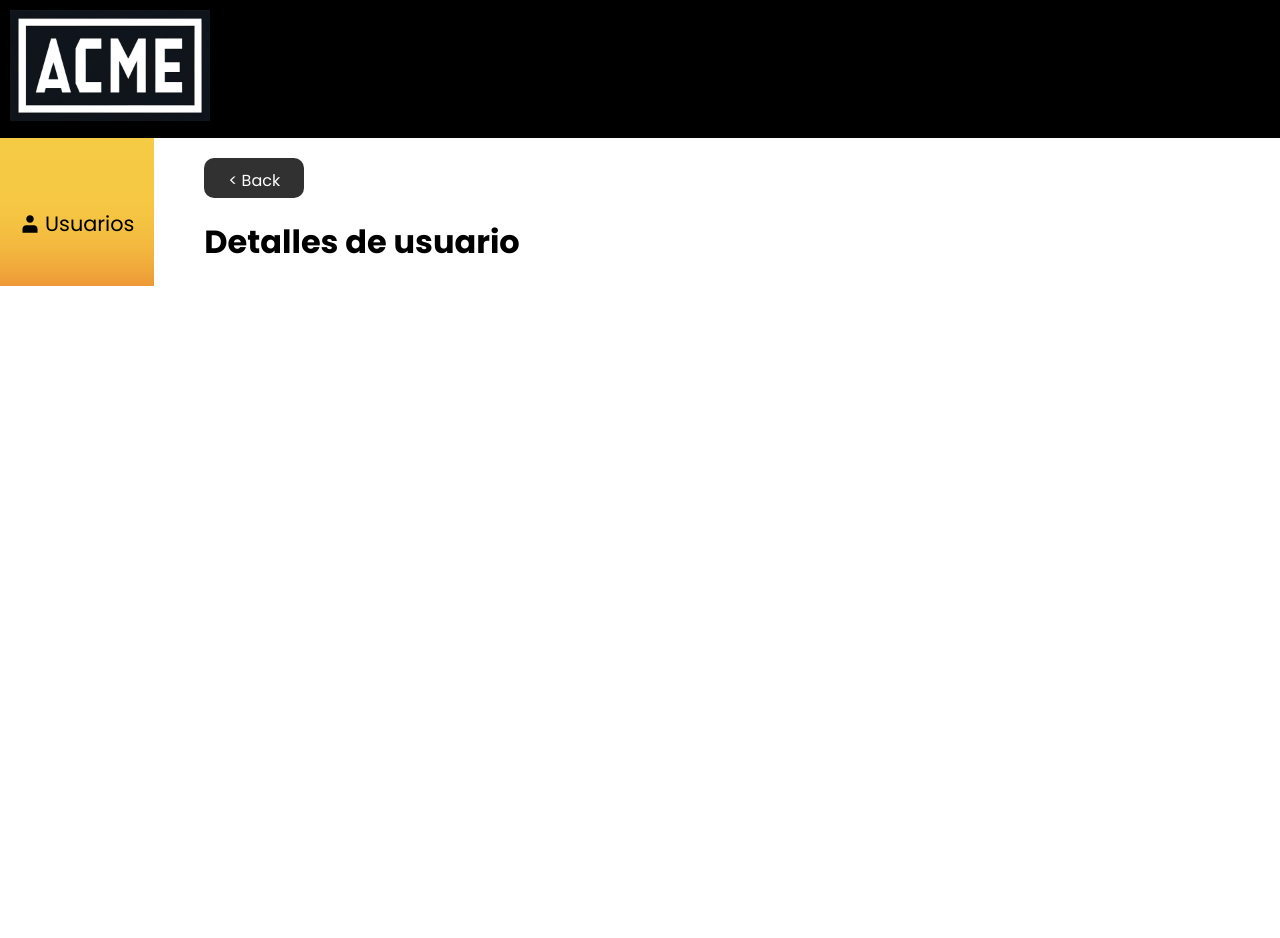
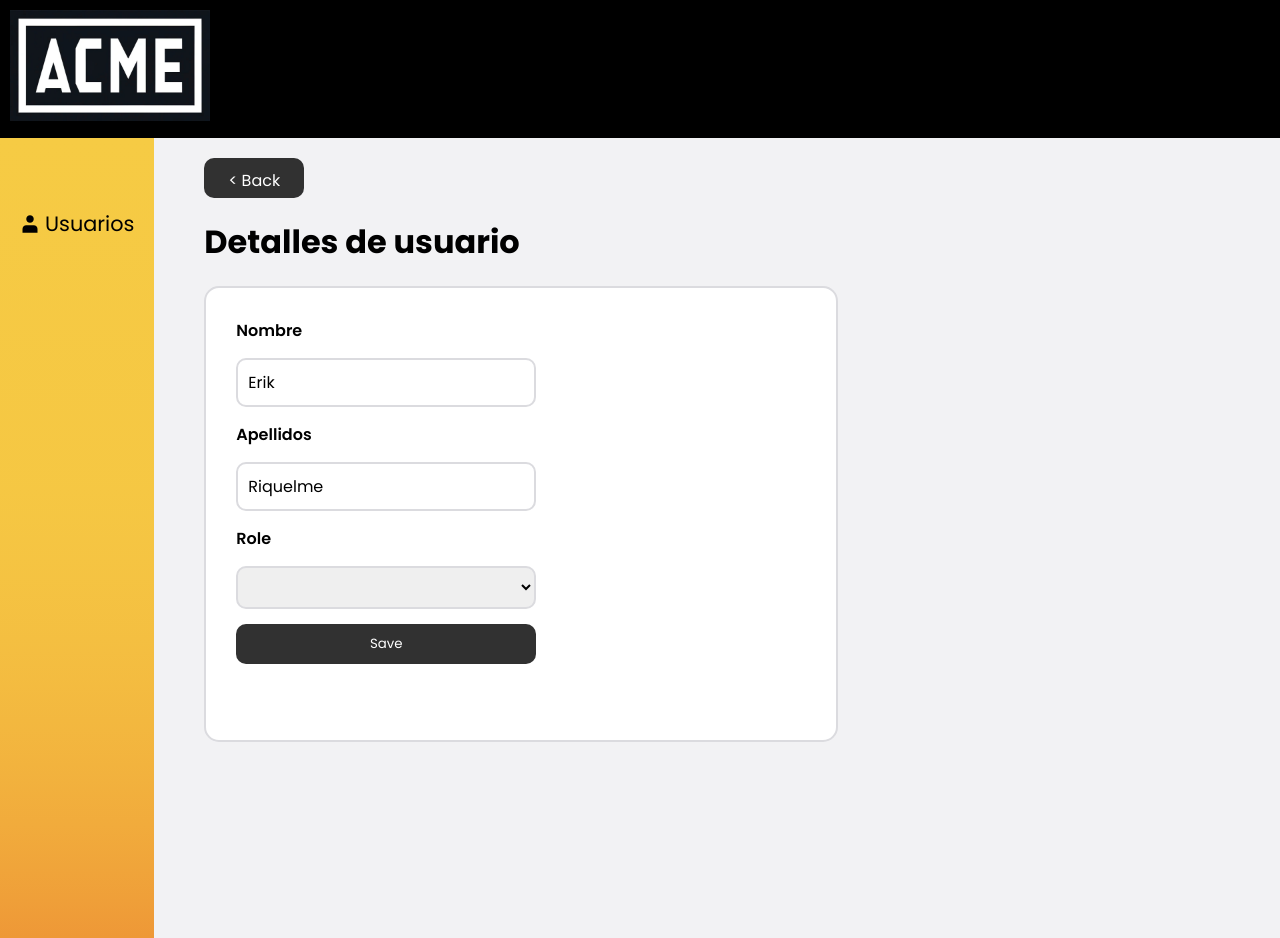
Before and after one commit to InsanityPrision/justnet-prueba-tecnica, a React (Vite) app: page /user-detail in a window 1280 px wide. Before the commit the page ends 800 px from the top, so only its background shows below. Built offline with nearby package versions, Linux system fonts and the light colour scheme; no server answers.

Commit message:
Add UserDetail form component

```diff
--- a/src/components/App/App.css
+++ b/src/components/App/App.css
@@ -2,4 +2,6 @@
   display: flex;
   flex-direction: row;
   gap: 30px;
+  height: 100vh;
+  background-color: #f2f2f4;
 }
--- a/src/styles/styles.css
+++ b/src/styles/styles.css
@@ -39,3 +39,12 @@ button {
   background: none;
   border: none;
 }
+
+input {
+  margin: 0;
+  padding: 0;
+  font-family: inherit;
+  font-weight: inherit;
+  border: none;
+  appearance: none;
+}
--- /dev/null
+++ b/src/users/components/UserDetail/UserDetail.css
@@ -0,0 +1,31 @@
+.user-detail-container {
+  border: 2px var(--border-color) solid;
+  border-radius: 15px;
+  padding: 30px;
+  display: flex;
+  flex-direction: column;
+  gap: 15px;
+  height: 60%;
+  width: 60%;
+  background-color: #fff;
+}
+
+.user-detail {
+  font-weight: 600;
+}
+
+.user-information {
+  border: 2px var(--border-color) solid;
+  border-radius: 10px;
+  padding: 10px;
+  font-size: 1rem;
+  width: 300px;
+}
+
+.save-form {
+  color: #fff;
+  background-color: #313131;
+  width: 300px;
+  padding: 10px;
+  border-radius: 10px;
+}
--- /dev/null
+++ b/src/users/components/UserDetail/UserDetail.tsx
@@ -0,0 +1,64 @@
+import { useState } from "react";
+import User from "../../types";
+import "./UserDetail.css";
+
+interface UserDetailProps {
+  user: User | null;
+}
+
+const UserDetail: React.FC<UserDetailProps> = ({ user }) => {
+  if (!user) {
+    throw new Error("User not found");
+  }
+
+  const userCompletName = user.name.split(" ");
+  const userName = userCompletName[0];
+  const userSurname = userCompletName[1];
+
+  const [{ name, surname, role }, setUserData] = useState({
+    name: userName,
+    surname: userSurname,
+    role: user.role_name,
+  });
+
+  const updateUserData = (event: React.ChangeEvent<HTMLInputElement>) => {
+    setUserData((userData) => ({
+      ...userData,
+      [event.target.id]: event.target.value,
+    }));
+  };
+
+  return (
+    <form className="user-detail-container">
+      <label className="user-detail" htmlFor="name">
+        Nombre
+      </label>
+      <input
+        className="user-information"
+        type="text"
+        id="name"
+        value={name}
+        onChange={updateUserData}
+      />
+      <label className="user-detail" htmlFor="surname">
+        Apellidos
+      </label>
+      <input
+        className="user-information"
+        type="text"
+        id="surname"
+        value={surname}
+        onChange={updateUserData}
+      />
+      <label className="user-detail" htmlFor="role">
+        Role
+      </label>
+      <select className="user-information" defaultValue={role}>
+        {}
+      </select>
+      <button className="save-form">Save</button>
+    </form>
+  );
+};
+
+export default UserDetail;
--- a/src/users/pages/UserDetailPage/UserDetailPage.tsx
+++ b/src/users/pages/UserDetailPage/UserDetailPage.tsx
@@ -1,5 +1,6 @@
 import { NavLink } from "react-router";
 import "./UserDetailPage.css";
+import UserDetail from "../../components/UserDetail/UserDetail";
 
 const UserDetailPage: React.FC = () => {
   return (
@@ -8,6 +9,14 @@ const UserDetailPage: React.FC = () => {
         <NavLink to={"/users"}>{"< Back"}</NavLink>
       </button>
       <h1>Detalles de usuario</h1>
+      <UserDetail
+        user={{
+          id: 1,
+          name: "Erik Riquelme",
+          email: "erikone2311@gmail.com",
+          role_name: "Admin",
+        }}
+      />
     </div>
   );
 };
```
